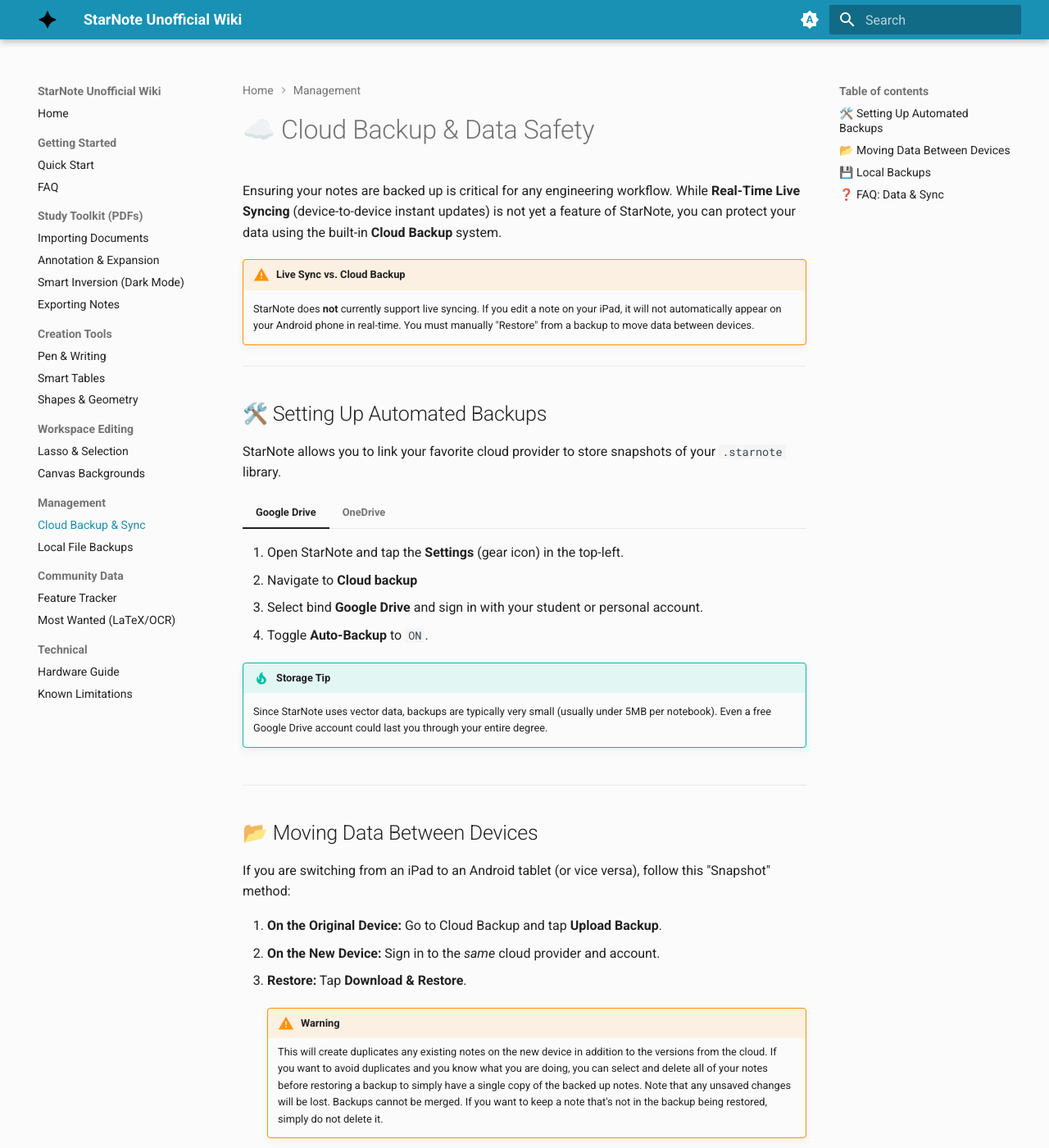
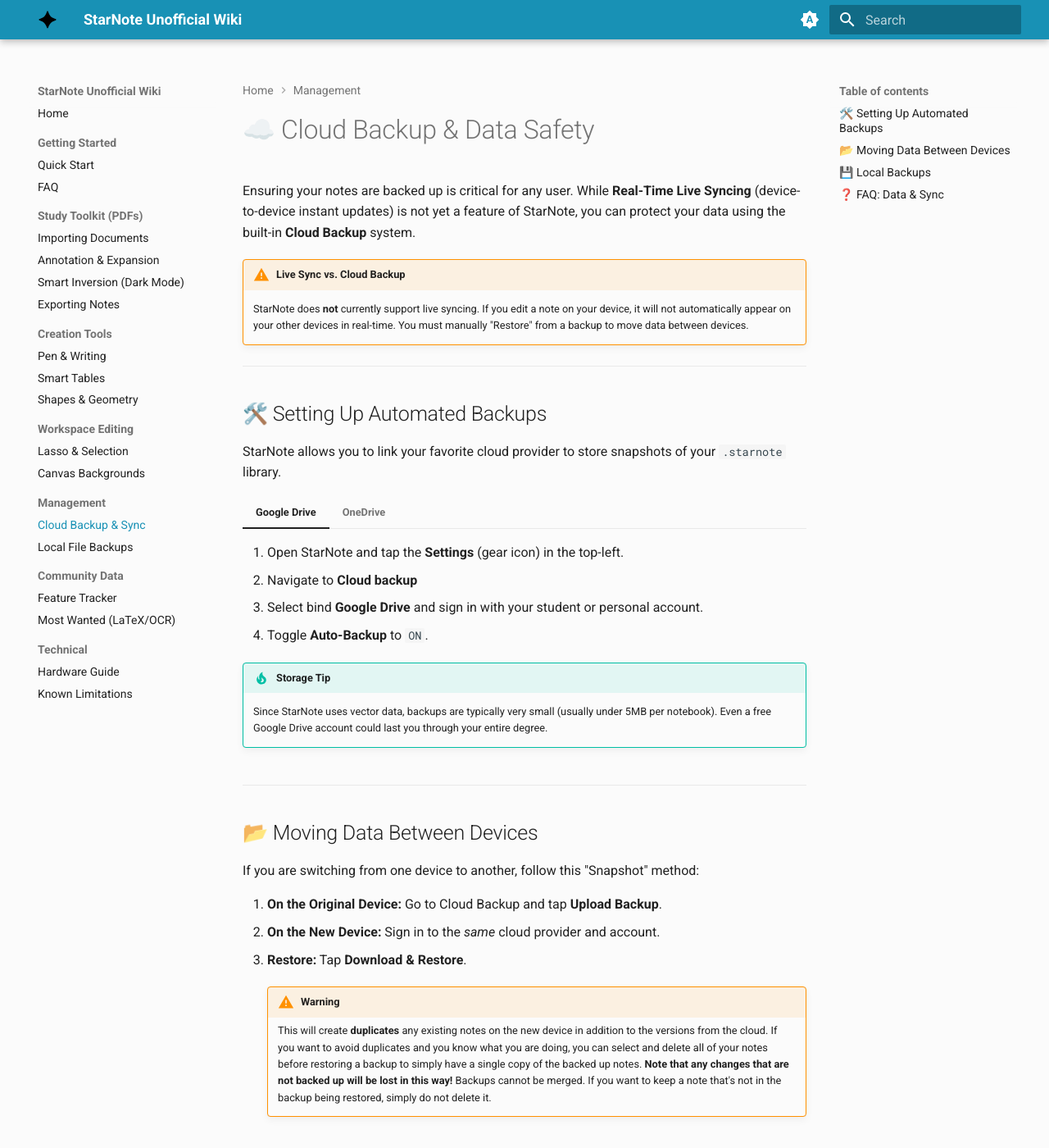
Before and after one commit to NakoTurtle/StarNote-Unofficial-Wiki, an MkDocs documentation site: the page built from docs/sync.md, in a window 1280 px wide and 1400 px high. Shown: the whole window at 82% size. Built offline with MkDocs 1.6.1 and Material for MkDocs 9.7.7, drawn with Linux system fonts in a browser that asks for light colours; some of the changed text lies outside the part shown.

Commit message:
Update sync.md

```diff
--- a/docs/sync.md
+++ b/docs/sync.md
@@ -1,9 +1,9 @@
 # ☁️ Cloud Backup & Data Safety
 
-Ensuring your notes are backed up is critical for any engineering workflow. While **Real-Time Live Syncing** (device-to-device instant updates) is not yet a feature of StarNote, you can protect your data using the built-in **Cloud Backup** system.
+Ensuring your notes are backed up is critical for any user. While **Real-Time Live Syncing** (device-to-device instant updates) is not yet a feature of StarNote, you can protect your data using the built-in **Cloud Backup** system.
 
 !!! warning "Live Sync vs. Cloud Backup"
-    StarNote does **not** currently support live syncing. If you edit a note on your iPad, it will not automatically appear on your Android phone in real-time. You must manually "Restore" from a backup to move data between devices.
+    StarNote does **not** currently support live syncing. If you edit a note on your device, it will not automatically appear on your other devices in real-time. You must manually "Restore" from a backup to move data between devices.
 
 ---
 
@@ -35,14 +35,14 @@
 
 ## 📂 Moving Data Between Devices
 
-If you are switching from an iPad to an Android tablet (or vice versa), follow this "Snapshot" method:
+If you are switching from one device to another, follow this "Snapshot" method:
 
 1.  **On the Original Device:** Go to Cloud Backup and tap **Upload Backup**.
 2.  **On the New Device:** Sign in to the *same* cloud provider and account.
 3.  **Restore:** Tap **Download & Restore**.
 
     !!! warning "Warning"
-        This will create duplicates any existing notes on the new device in addition to the versions from the cloud. If you want to avoid duplicates and you know what you are doing, you can select and delete all of your notes before restoring a backup to simply have a single copy of the backed up notes. Note that any unsaved changes will be lost. Backups cannot be merged. If you want to keep a note that's not in the backup being restored, simply do not delete it.
+        This will create **duplicates** any existing notes on the new device in addition to the versions from the cloud. If you want to avoid duplicates and you know what you are doing, you can select and delete all of your notes before restoring a backup to simply have a single copy of the backed up notes. **Note that any changes that are not backed up will be lost in this way!** Backups cannot be merged. If you want to keep a note that's not in the backup being restored, simply do not delete it.
 
 ---
 
@@ -70,6 +70,9 @@
 **Can I sync my notes to my Windows PC?**
 Not yet. Because there is no native Windows app, you can only view your notes on PC by exporting them as **PDFs** and uploading them to your cloud drive or transferring them manually.
 
+**Can I sync my notes to my other devices?**
+StarNote does **not** currently support live syncing. If you edit a note on your device, it will not automatically appear on your other devices in real-time. You must manually "Restore" from a backup to move data between devices. While **Real-Time Live Syncing** (device-to-device instant updates) is not yet a feature of StarNote, you can manually transfer your data using the built-in **Cloud Backup** system.
+
 **How often should I backup?**
 The more often the better. We recommend using the **Auto-Backup** setting.
 
```
